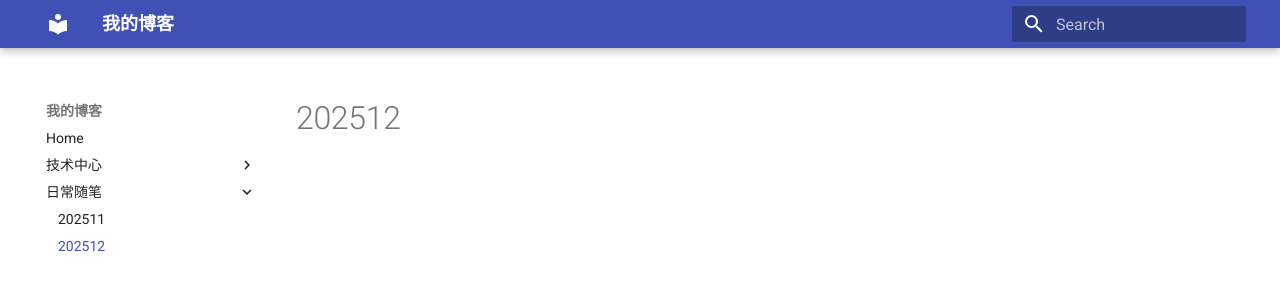
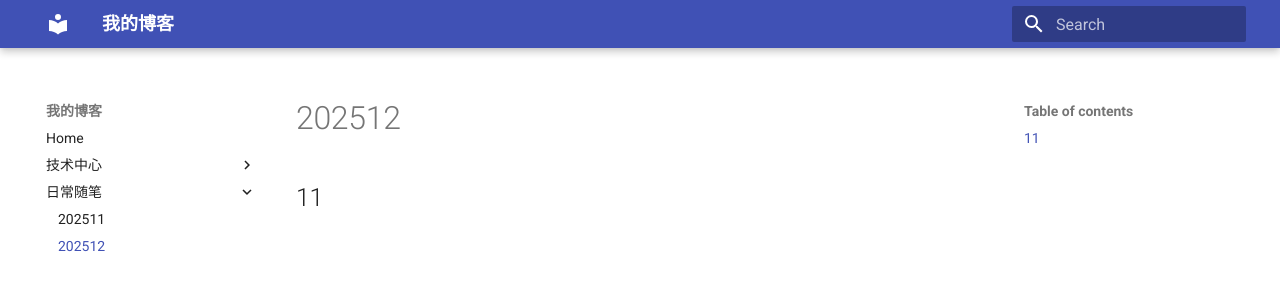
Before and after one commit to dtmcc/blog, an MkDocs documentation site: the page built from docs/日常随笔/202512.md, in a window 1280 px wide. Shown: the top 295 px of the page. Built offline with MkDocs 1.6.1 and Material for MkDocs 9.7.7, drawn with Linux system fonts in a browser that asks for light colours.

Commit message:
auto build
Signed-off-by: lianghao <1062436470@aliyun.com>

```diff
--- a/docs/日常随笔/202512.md
+++ b/docs/日常随笔/202512.md
@@ -1 +1,3 @@
 # 202512
+
+## 11
```
